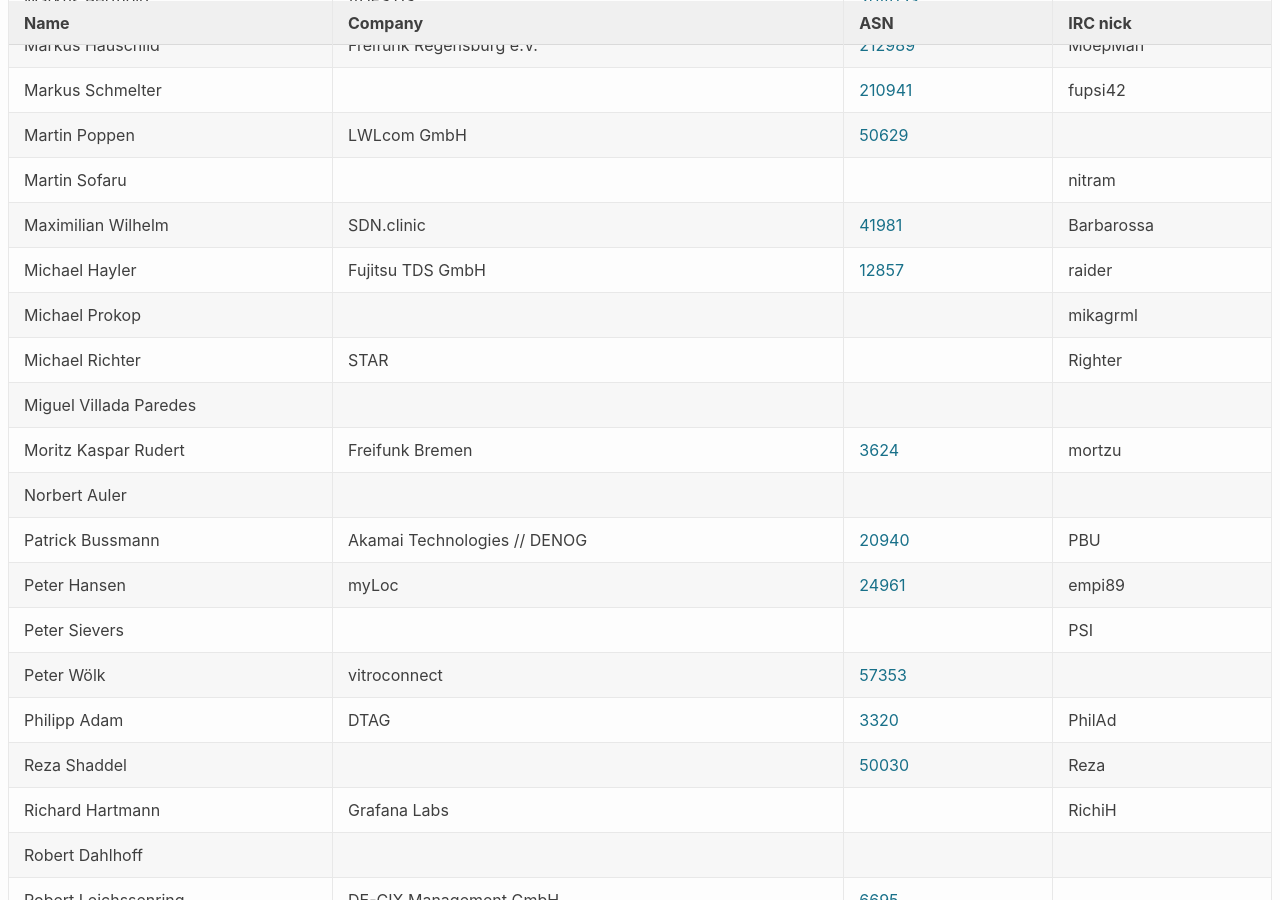
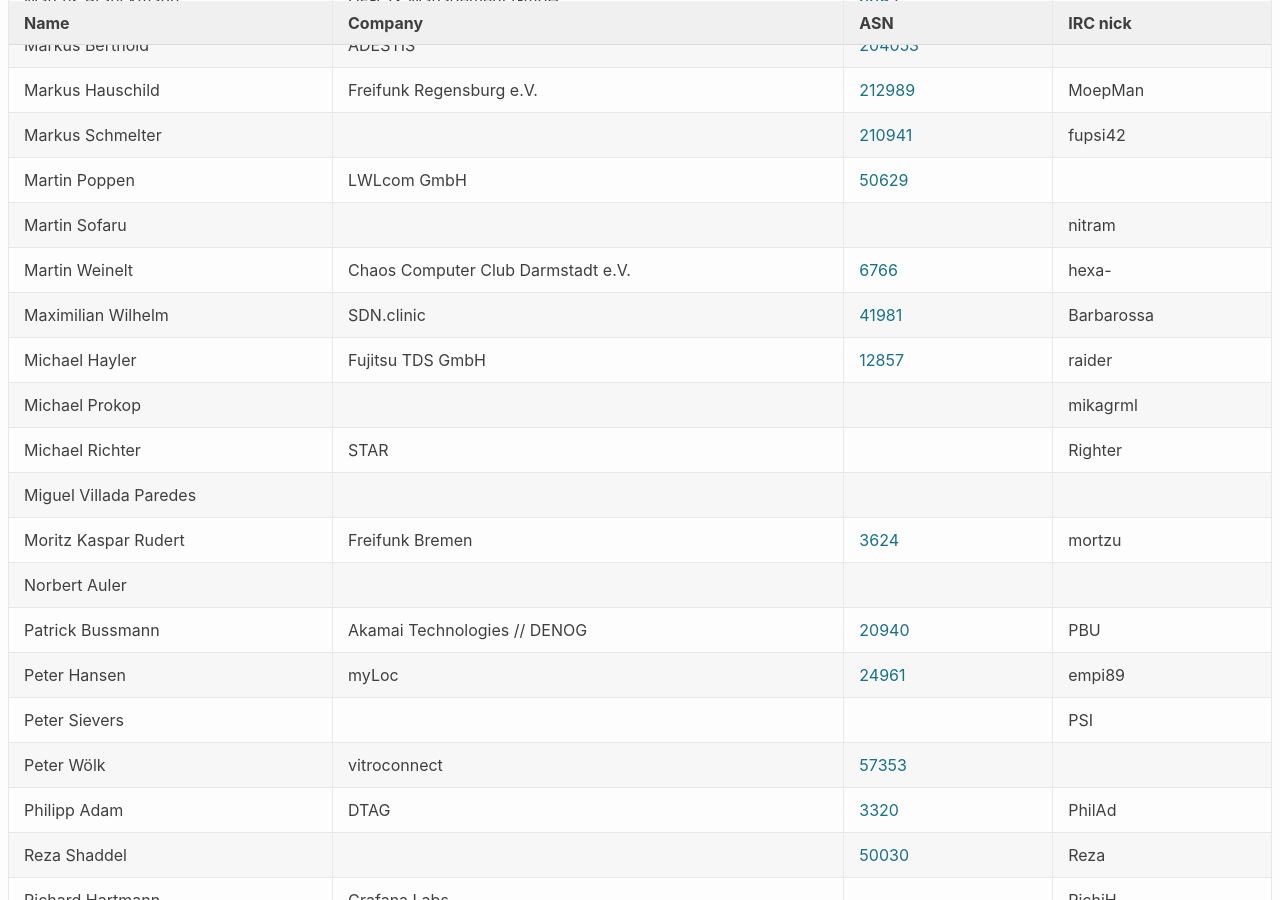
Before and after one commit to denog/pretix-attendeelist, a Jekyll site: the page built from denog13/index.markdown, in a window 1280 px wide and 900 px high, scrolled down 2920 px. Built offline with Jekyll 4.4.1, drawn with Linux system fonts in a browser that asks for light colours; some of the changed text lies outside the part shown.

Commit message:
Latest data: Wed Sep 29 13:33:08 UTC 2021

```diff
--- a/_data/attendees_denog13.json
+++ b/_data/attendees_denog13.json
@@ -183,6 +183,12 @@
     "name": "Franziska Butter",
     "company": null,
     "irc": "desperatio",
+    "asn": null
+  },
+  {
+    "name": "Franziska Kunsmann",
+    "company": "//SEIBERT/MEDIA",
+    "irc": "kunsi",
     "asn": null
   },
   {
@@ -388,6 +394,12 @@
     "company": null,
     "irc": "nitram",
     "asn": null
+  },
+  {
+    "name": "Martin Weinelt",
+    "company": "Chaos Computer Club Darmstadt e.V.",
+    "irc": "hexa-",
+    "asn": "6766"
   },
   {
     "name": "Maximilian Wilhelm",
```
